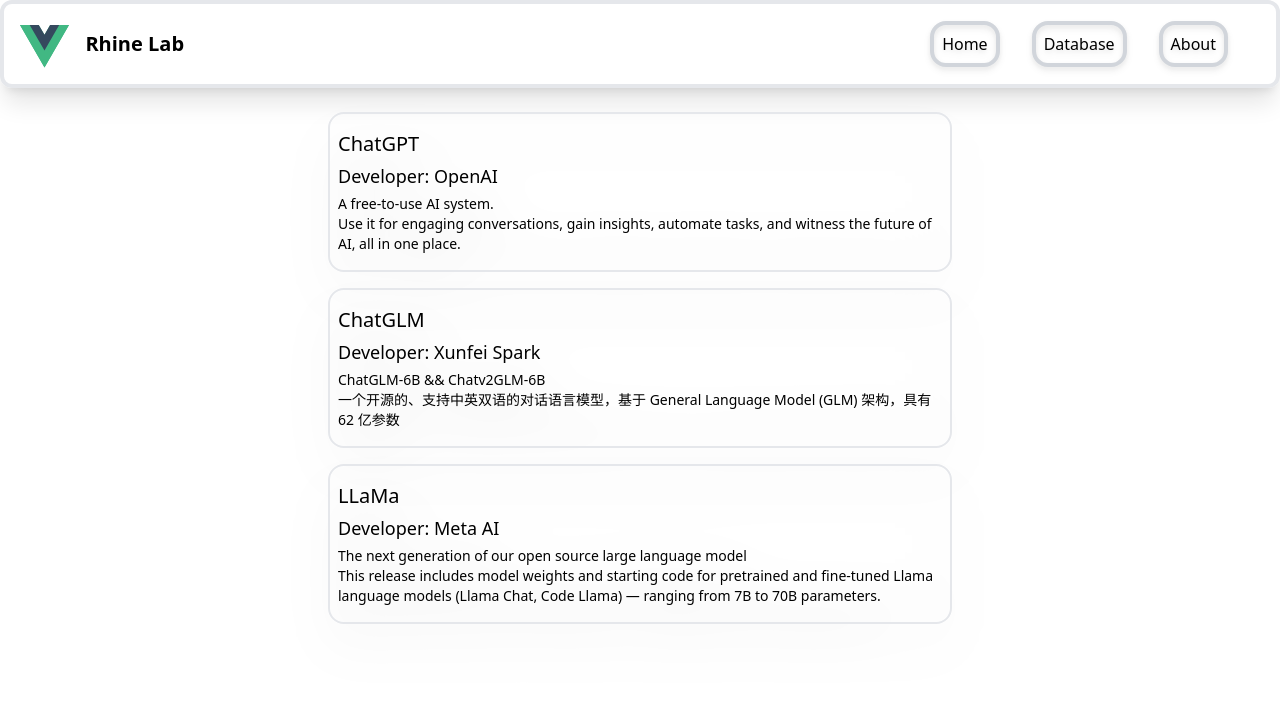
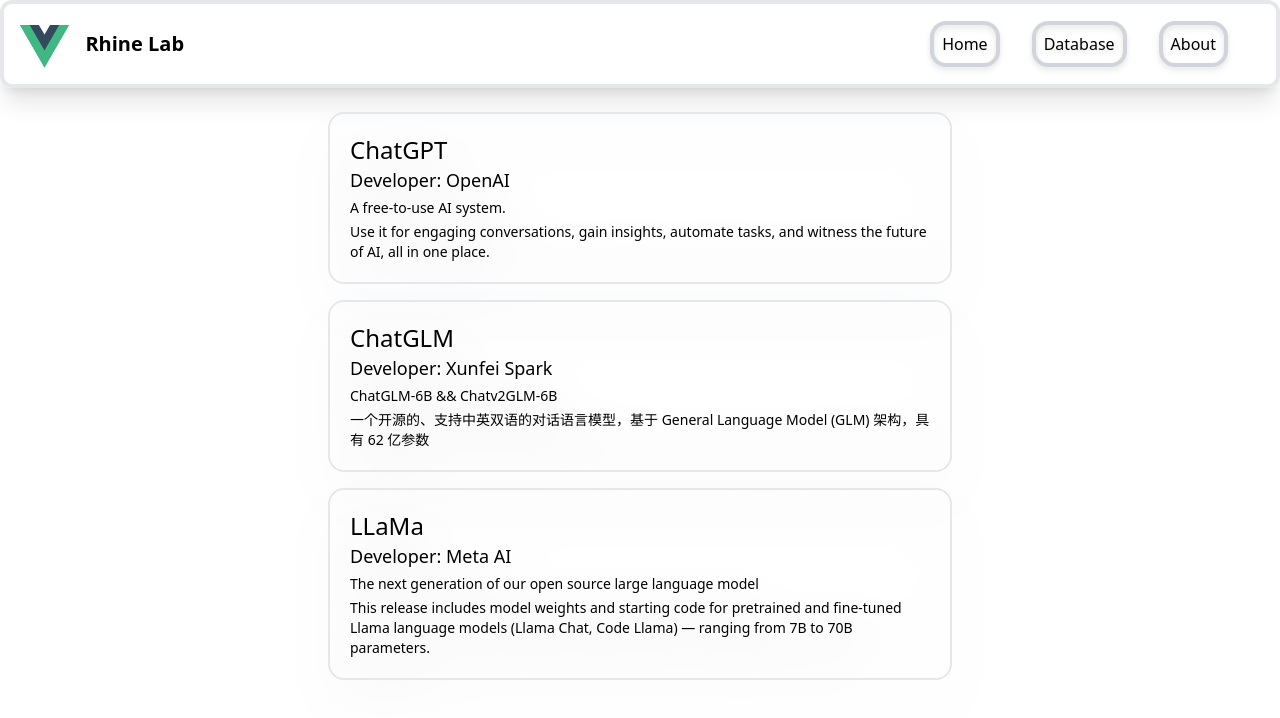
Before and after one commit to EndCredits/h5-final-assessment, a Vue app: page /#/database in a window 1280 px wide. Shown: the top 718 px of the page. Built offline with nearby package versions, Linux system fonts and the light colour scheme.

Commit message:
feat: Optimize sizedbox style
Signed-off-by: EndCredits <endcredits@crepuscular-aosp.icu>

```diff
--- a/src/components/ContentsProvider.vue
+++ b/src/components/ContentsProvider.vue
@@ -6,16 +6,15 @@
   <div
     v-for="item in articles"
     :key="item.title"
-    class="mx-2 border-2 my-2 drop-shadow-2xl hover:drop-shadow-md rounded-2xl lg:w-1/2"
+    class="border-2 my-2 drop-shadow-2xl hover:drop-shadow-md rounded-2xl lg:w-1/2"
   >
-    <p class="text-bold text-xl mt-4 mx-2">{{ item.title }}</p>
-    <p class="text-semibold text-lg my-1 mx-2">
-      Developer: {{ item.developer }}
-    </p>
-    <div v-for="para in item.paras">
-      <p class="text-normal text-sm mx-2">{{ para }}</p>
+    <div class="mx-5 my-5">
+      <p class="text-bold text-2xl">{{ item.title }}</p>
+      <p class="text-semibold text-lg">Developer: {{ item.developer }}</p>
+      <div v-for="para in item.paras">
+        <p class="text-normal text-sm my-1">{{ para }}</p>
+      </div>
     </div>
-    <div class="mb-4"></div>
   </div>
 </template>
 
```
